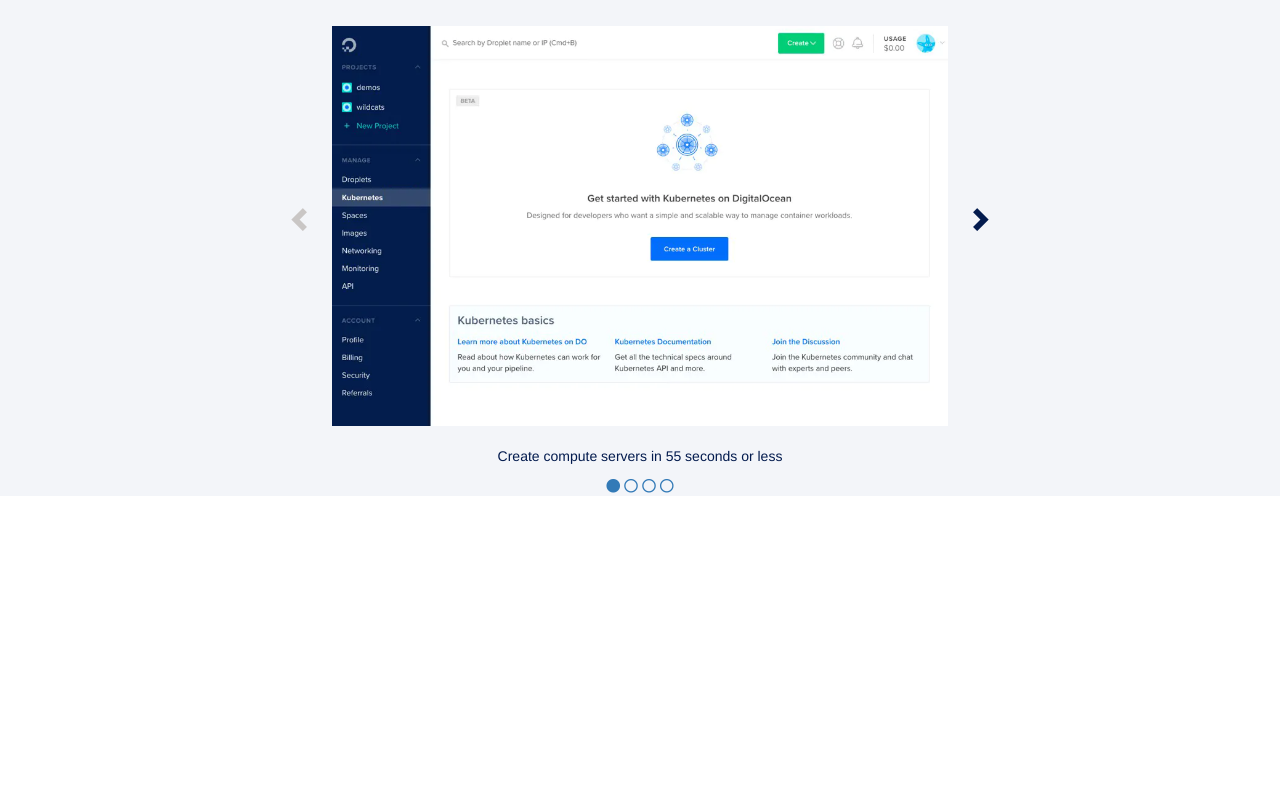
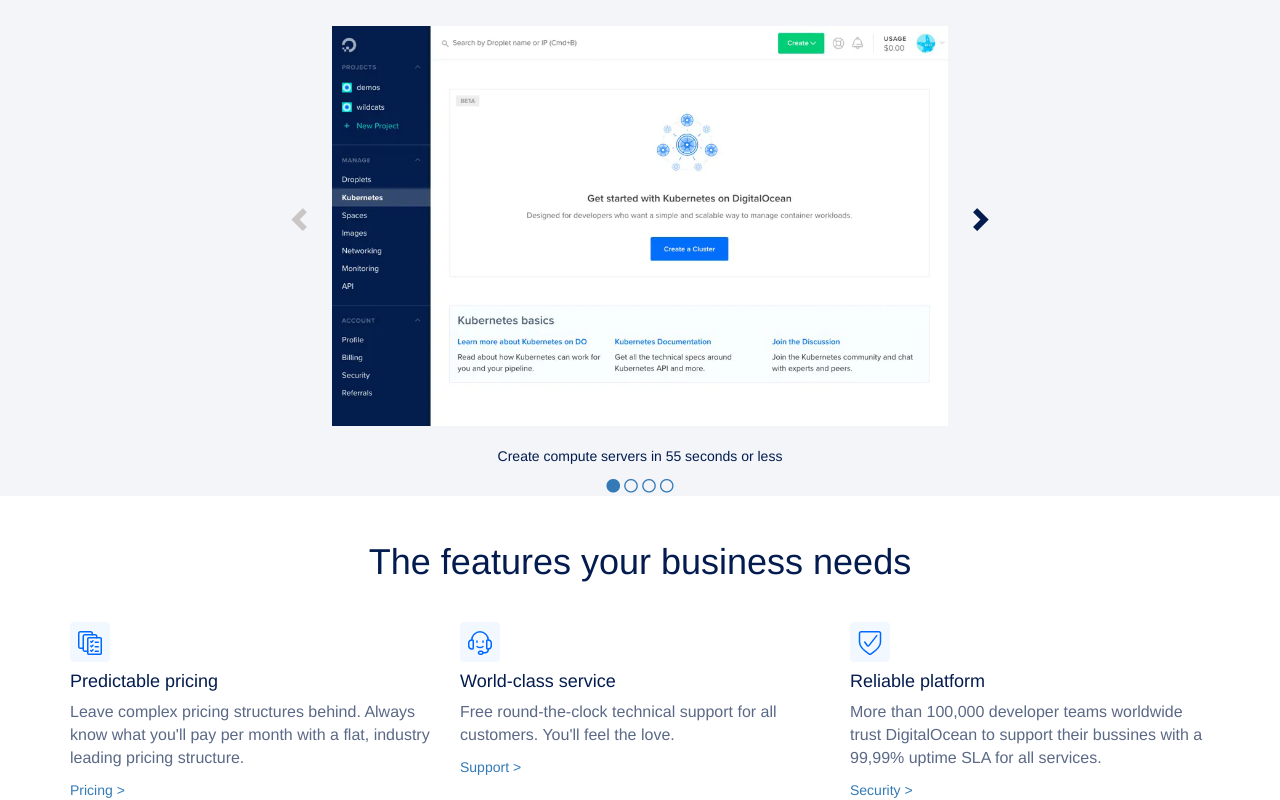
Before and after one commit to andreacapntd/html-css-digitalocean, a plain HTML site: page index.html in a window 1280 px wide. Shown: the part 1591-2391 px from the top of the page. Before the commit the page ends 2087 px from the top, so only its background shows below. Drawn offline with nearby package versions, Linux system fonts and the light colour scheme.

Commit message:
ex digital ocean

```diff
--- a/css/style.css
+++ b/css/style.css
@@ -204,6 +204,27 @@ body { padding-top: 50px; }
   color: #337ab7;
 }
 
+/* features */
+#_features h3 {
+  font-size: 36px;
+  color: #031b4e;
+  margin-top: 46px;
+}
+
+#_features img {
+  margin-top: 30px;
+}
+
+#_features h5 {
+  font-size: 18px;
+  color: #031b4e;
+}
+
+#_features p {
+  font-size: 16px;
+  color: #5b6987;
+}
+
 /* smarphone version */
 @media all and (max-width: 767px) {
 
--- a/index.html
+++ b/index.html
@@ -208,6 +208,7 @@
           </div>
         </div>
       </section>
+      <!-- designed -->
       <section id="designed" class="text-center">
         <div class="container">
           <div class="row">
@@ -230,6 +231,42 @@
           </div>
         </div>
       </section>
+      <!-- features -->
+      <section id="_features">
+        <div class="container">
+          <h3 class="text-center">The features your business needs</h3>
+          <div class="row">
+            <div class="col-sm-4">
+              <img src="img/ico6.svg" alt="pricing-icon">
+              <h5>Predictable pricing</h5>
+              <p>Leave complex pricing structures behind. Always know what you'll pay per month with a flat, industry leading pricing structure.</p>
+              <div class="_view-customer">
+                <a href="#">Pricing &gt;</a>
+              </div>
+            </div>
+            <div class="col-sm-4">
+              <img src="img/ico7.svg" alt="pricing-icon">
+              <h5>World-class service</h5>
+              <p>Free round-the-clock technical support for all customers. You'll feel the love.</p>
+              <div class="_view-customer">
+                <a href="#">Support &gt;</a>
+              </div>
+            </div>
+            <div class="col-sm-4">
+              <img src="img/ico5.svg" alt="pricing-icon">
+              <h5>Reliable platform</h5>
+              <p>More than 100,000 developer teams worldwide trust DigitalOcean to support their bussines with a 99,99% uptime SLA  for all services.</p>
+              <div class="_view-customer">
+                <a href="#">Security &gt;</a>
+              </div>
+            </div>
+          </div>
+        </div>
+      </section>
+
+
+
+
 
 
 
```
